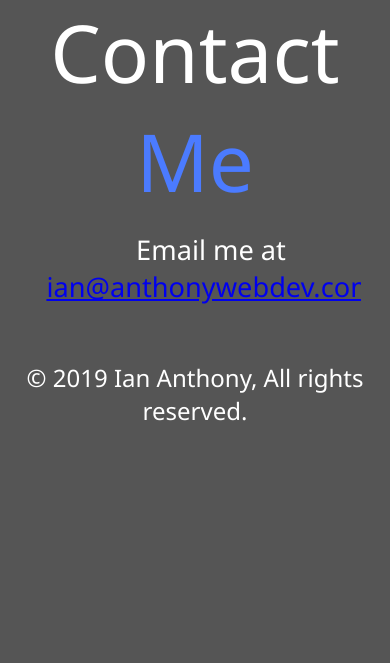
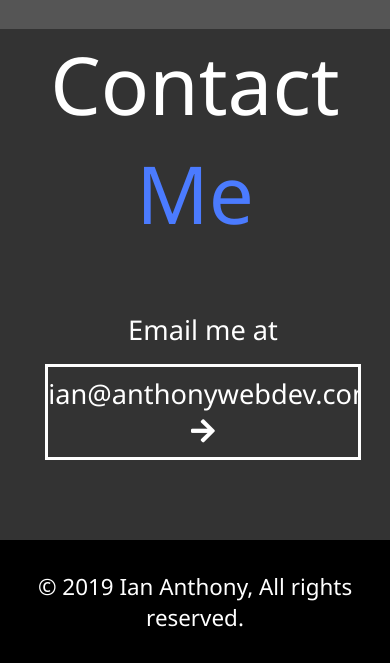
Before and after one commit to IanAnthonyWebDev/portfolio, a plain HTML site: page index.html in a window 390 px wide. Shown: the part 3571-4234 px from the top of the page. Before the commit the page ends 4022 px from the top, so only its background shows below. Drawn offline with Linux system fonts and the light colour scheme.

Commit message:
Styled footer and contact section.

```diff
--- a/css/style.css
+++ b/css/style.css
@@ -329,6 +329,45 @@ p {
     background-color: var(--blue);
 }
 
+
+/* Contact Section */
+#contact {
+    background: #333;
+    margin-top: 2rem;
+}
+
+#contact div h2 a {
+    color: #fff;
+    border: 3px solid #fff;
+    padding: 0.5rem 1rem;
+    margin-left: 0.5rem;
+    text-decoration: none;
+}
+
+#contact div h2 a:hover {
+    color: var(--blue);
+    border: 3px solid var(--blue);
+}
+
+#contact div h2 {
+    box-sizing: border-box;
+    margin-top: 4rem;
+    margin-bottom: 5rem;
+}
+
+
+/* Footer */
+footer {
+    background-color: #000;
+    text-align: center;
+    padding: 0.5rem 0;
+}
+
+footer p {
+    font-size: 1.4rem;
+}
+
+
 /* Media Queries */
 
 @media(max-width:780px) {
@@ -397,6 +436,17 @@ p {
     }
 }
 
+@media(max-width:600px) {
+
+    #contact div h2 a {
+        display: block;
+        box-sizing: border-box;
+        margin: 0;
+        margin-top: 1rem;
+        padding: 0.5rem 0;
+    }
+}
+
 @media(max-width:500px) {
     h1 {
         font-size: 5rem;
@@ -415,4 +465,16 @@ p {
     .container {
         width: 85%;
     }
+
+    #contact div h2 {
+        box-sizing: border-box;
+    }
+
+    #contact div h2 a {
+        display: block;
+        box-sizing: border-box;
+        margin: 0;
+        margin-top: 1rem;
+        padding: 0.5rem 0;
+    }
 }
--- a/index.html
+++ b/index.html
@@ -91,9 +91,11 @@
     </section>
 
     <!-- Contact -->
-    <section id="contact" class="container">
-        <h1>Contact <span>Me</span></h1>
-        <h2>Email me at <a href="mailto:ian@anthonywebdev.com">ian@anthonywebdev.com</a></h2>
+    <section id="contact">
+        <div class="container">
+            <h1>Contact <span>Me</span></h1>
+            <h2>Email me at <a href="mailto:ian@anthonywebdev.com">ian@anthonywebdev.com <i class="fas fa-arrow-right"></i></a></h2>
+        </div>
     </section>
 
     <!-- Footer -->
```
